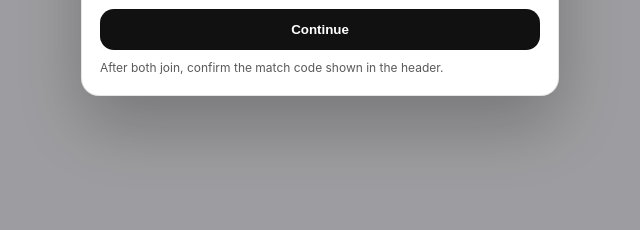
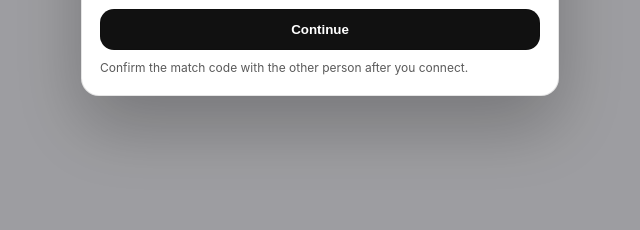
Before and after one commit to midnightentry/midnightentry, a website: page public/chat.html in a window 1280 px wide. Shown: the part 436-666 px from the top of the page, 320-960 px from the left. Drawn offline with Linux system fonts and the light colour scheme.

Commit message:
Update modal instructions for clarity

```diff
--- a/public/chat.html
+++ b/public/chat.html
@@ -33,7 +33,6 @@
     input{ flex:1; padding:14px; border-radius:14px; border:1px solid rgba(0,0,0,.10); background:#fff; outline:none; font-size:16px; }
     .send{ padding:14px 16px; border-radius:14px; border:1px solid rgba(0,0,0,.12); background:#111; color:#fff; font-weight:900; cursor:pointer; }
 
-    /* Passphrase + PIN modal */
     #modal{ position:fixed; inset:0; background:rgba(0,0,0,.35); display:grid; place-items:center; z-index:80; }
     #card{ width:min(440px,92vw); background:#fff; border-radius:18px; padding:18px; border:1px solid rgba(0,0,0,.10); box-shadow:0 30px 70px rgba(0,0,0,.25); }
     .t{ font-weight:900; font-size:16px; margin-bottom:10px; }
@@ -70,7 +69,7 @@
       <input id="pin" class="field" placeholder="PIN" inputmode="numeric" />
       <input id="pass" class="field" placeholder="Passphrase" />
       <button id="go" class="btn">Continue</button>
-      <div class="small">After both join, confirm the match code shown in the header.</div>
+      <div class="small">Confirm the match code with the other person after you connect.</div>
     </div>
   </div>
 
```
